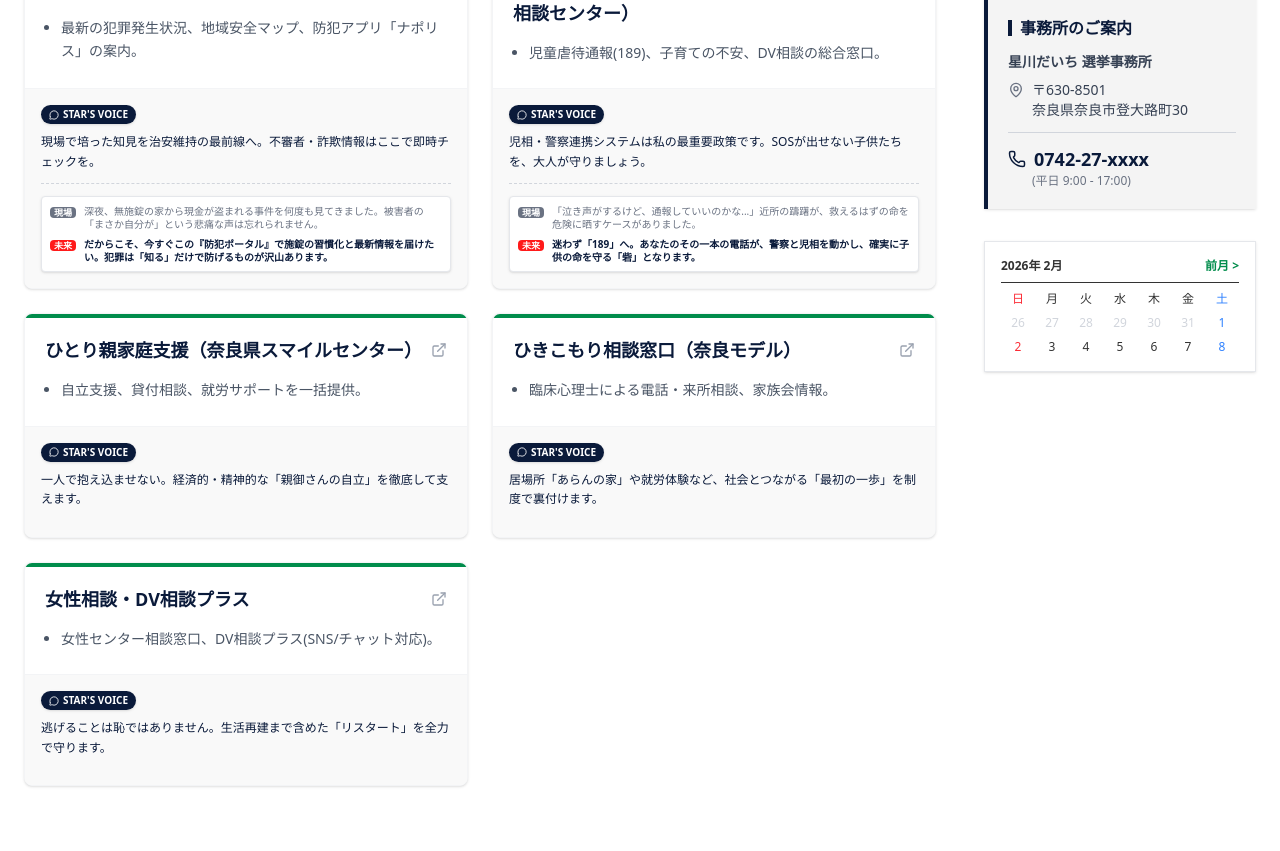
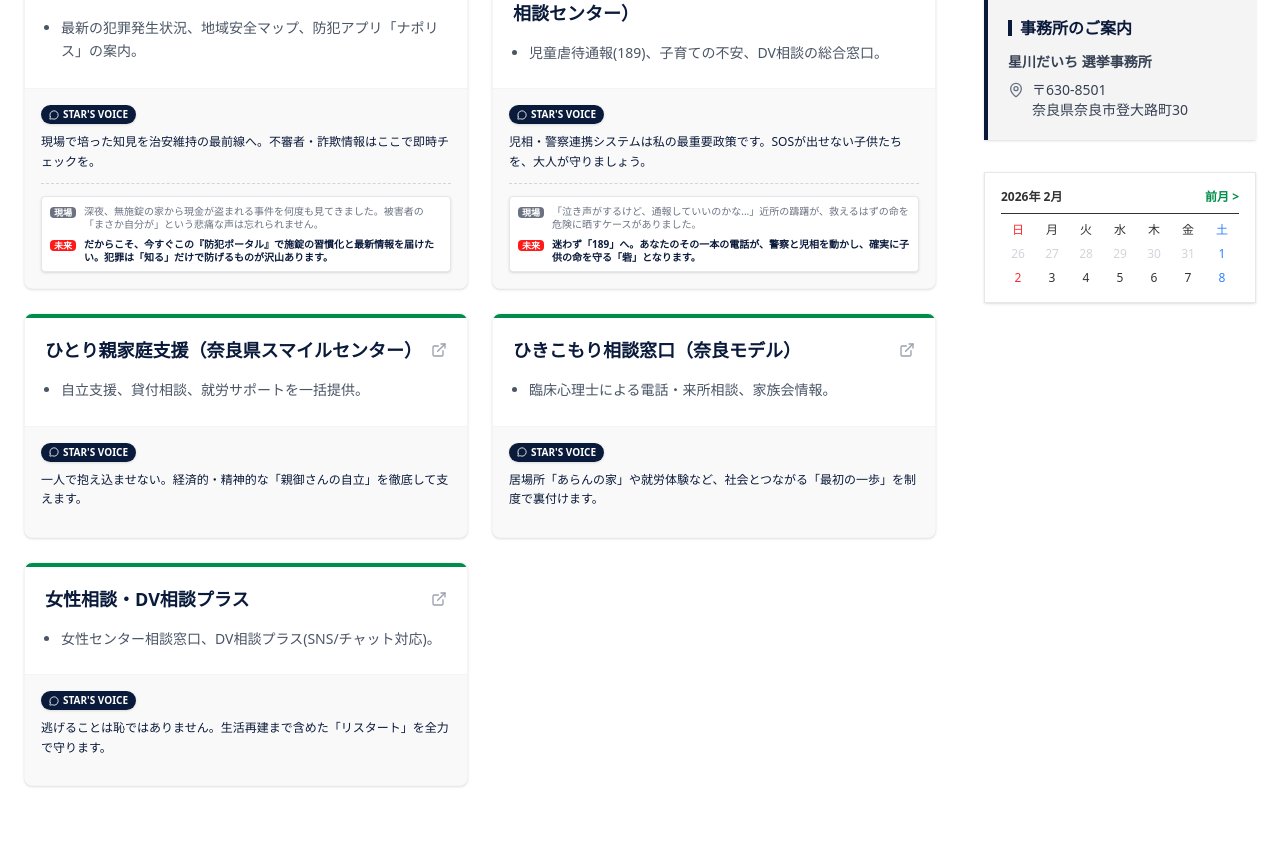
Before and after one commit to tkaminobiz-art/daichihoshikawa-git, a Next.js app: page /support in a window 1280 px wide. Shown: the part 1000-1851 px from the top of the page. Built offline with nearby package versions, Linux system fonts and the light colour scheme.

Commit message:
Update Support Portal: Remove phone number and hours from sidebar

```diff
--- a/components/support/SupportSidebar.tsx
+++ b/components/support/SupportSidebar.tsx
@@ -76,13 +76,7 @@ export default function SupportSidebar() {
                             奈良県奈良市登大路町30
                         </span>
                     </p>
-                    <div className="mt-3 pt-3 border-t border-gray-300">
-                        <p className="flex items-center gap-2 font-bold text-lg text-[#0A1A3A]">
-                            <Phone size={18} />
-                            0742-27-xxxx
-                        </p>
-                        <p className="text-xs text-gray-500 pl-6">(平日 9:00 - 17:00)</p>
-                    </div>
+
                 </div>
             </div>
 
```
